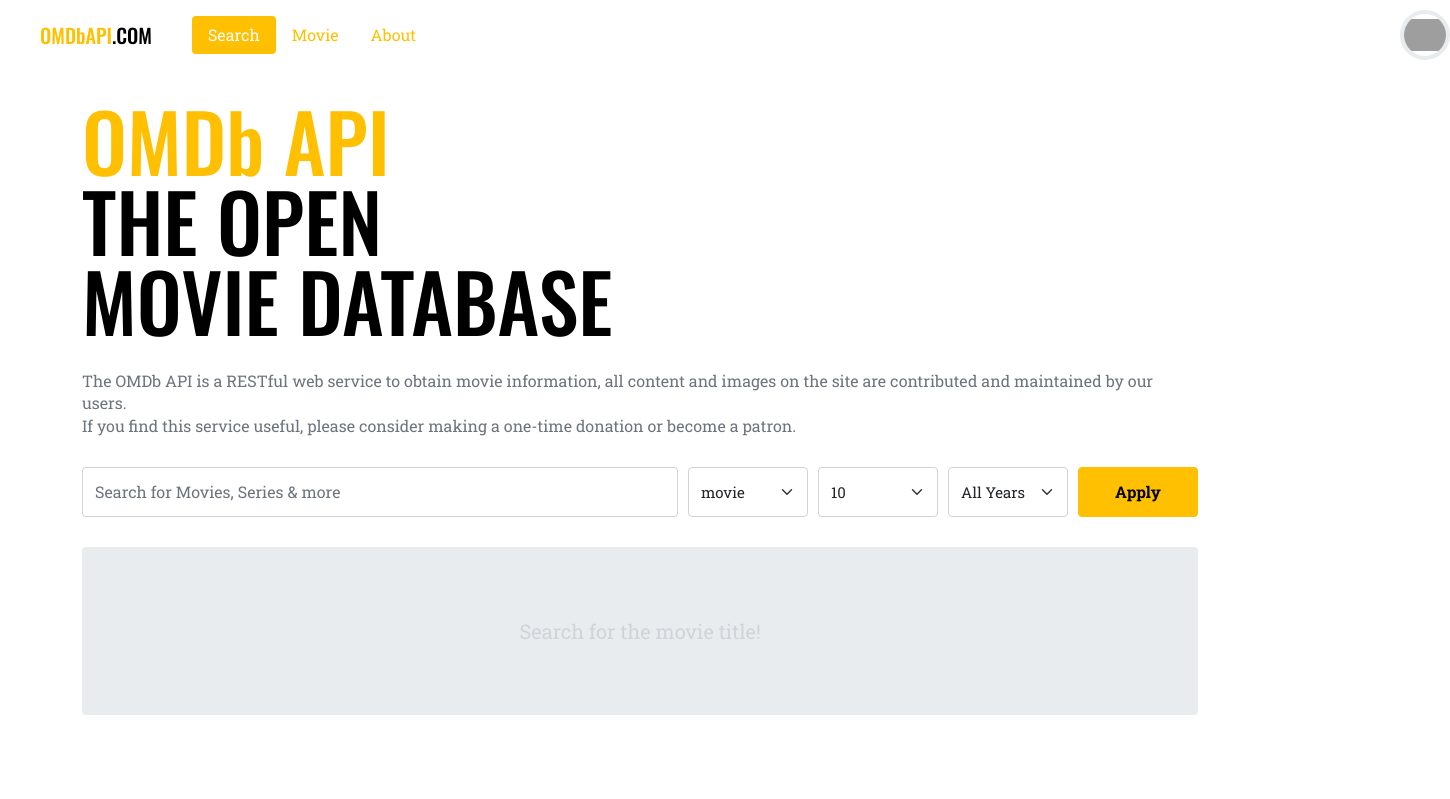
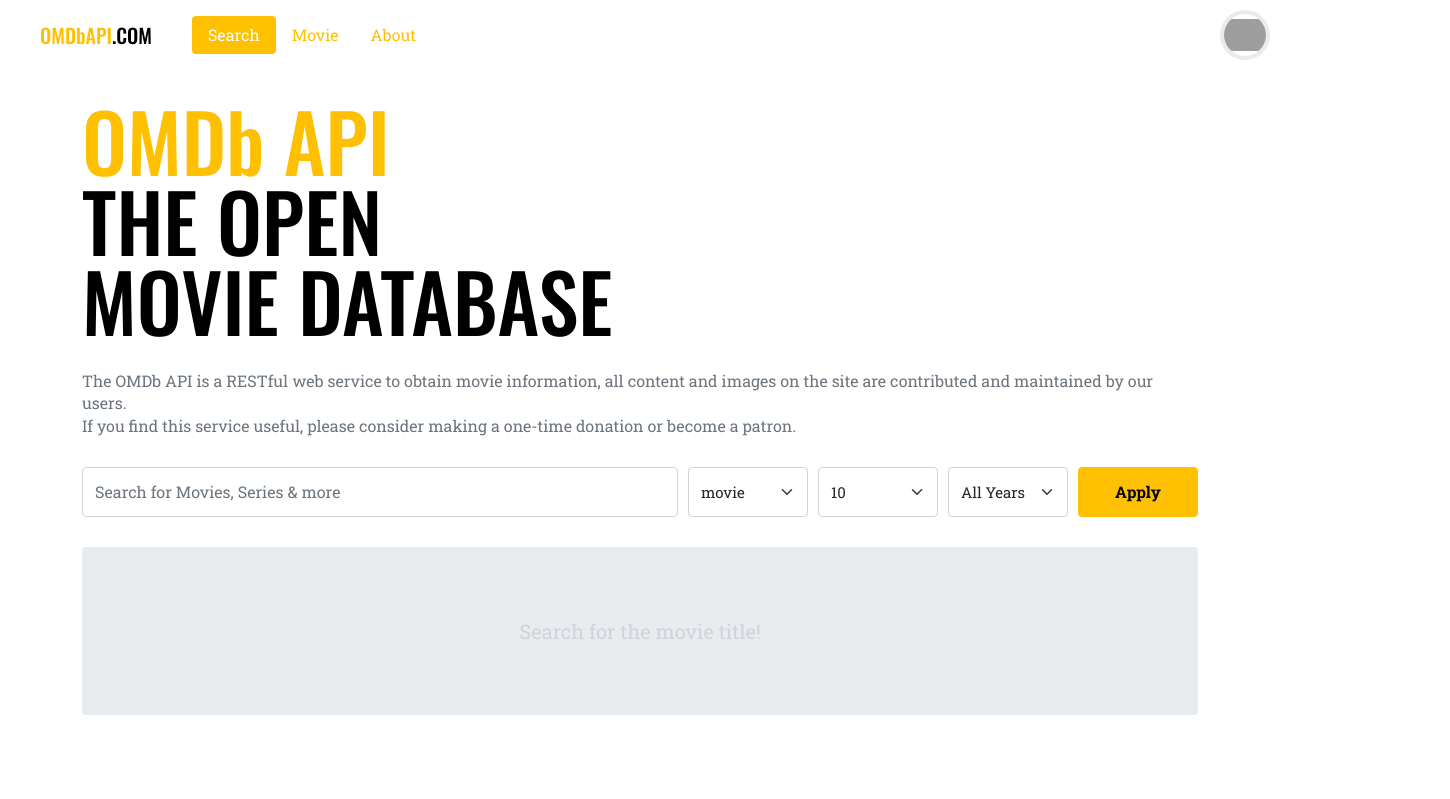
Before and after one commit to Akuby/OMDb-app-by-vue3, a Vue app: page / in a window 1280 px wide. Shown: the top 799 px of the page, 1450 px wide, since content can reach past the window. Built offline with nearby package versions, Linux system fonts and the light colour scheme; grey boxes are pictures that could not be loaded.

Commit message:
header icon position fix

```diff
--- a/src/components/Header.vue
+++ b/src/components/Header.vue
@@ -90,7 +90,7 @@
     position: absolute;
     top: 0;
     bottom: 0;
-    left : 1400px;
+    right : 10px;
     margin: auto;
     overflow: hidden;
     display: flex;
```
